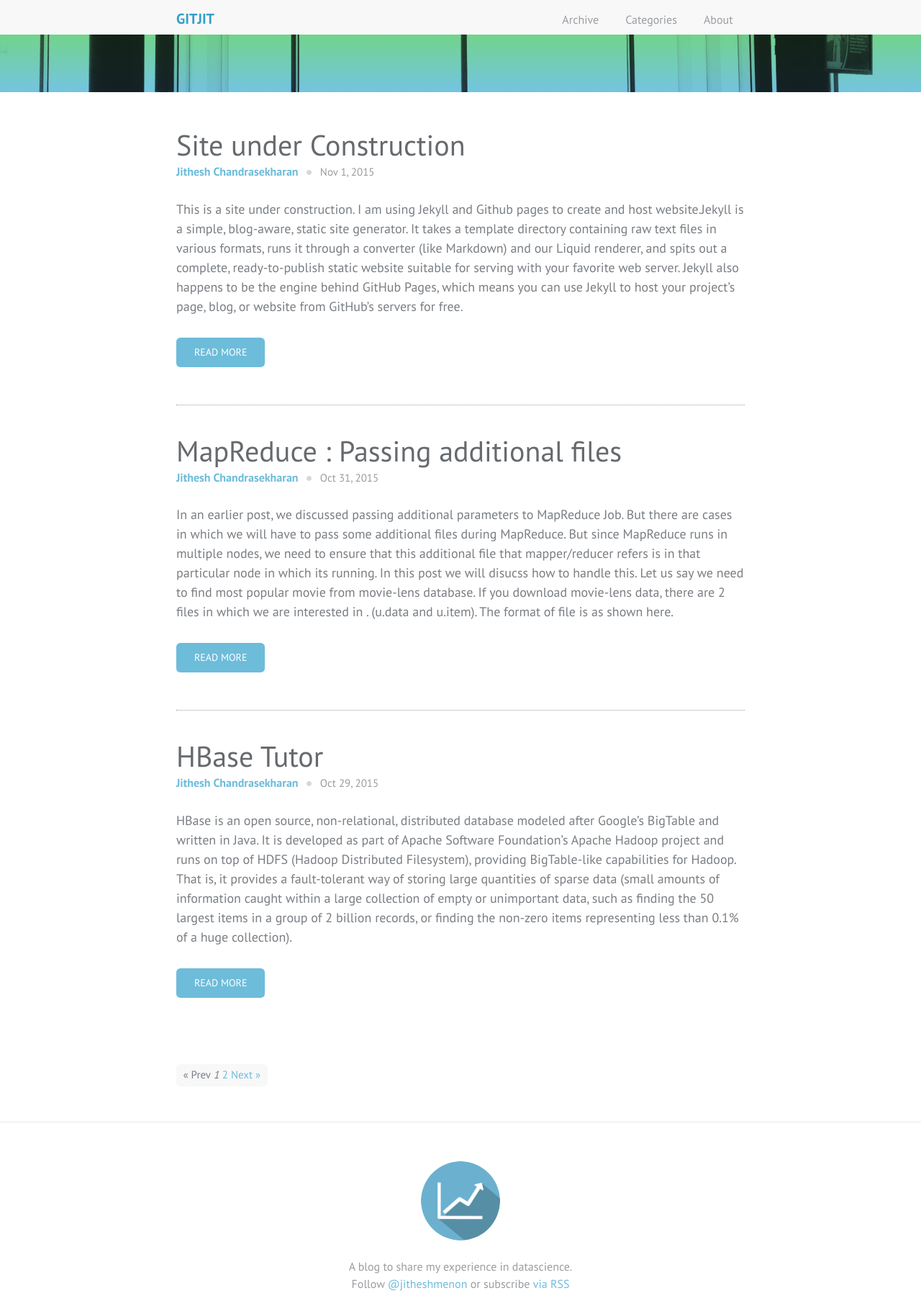
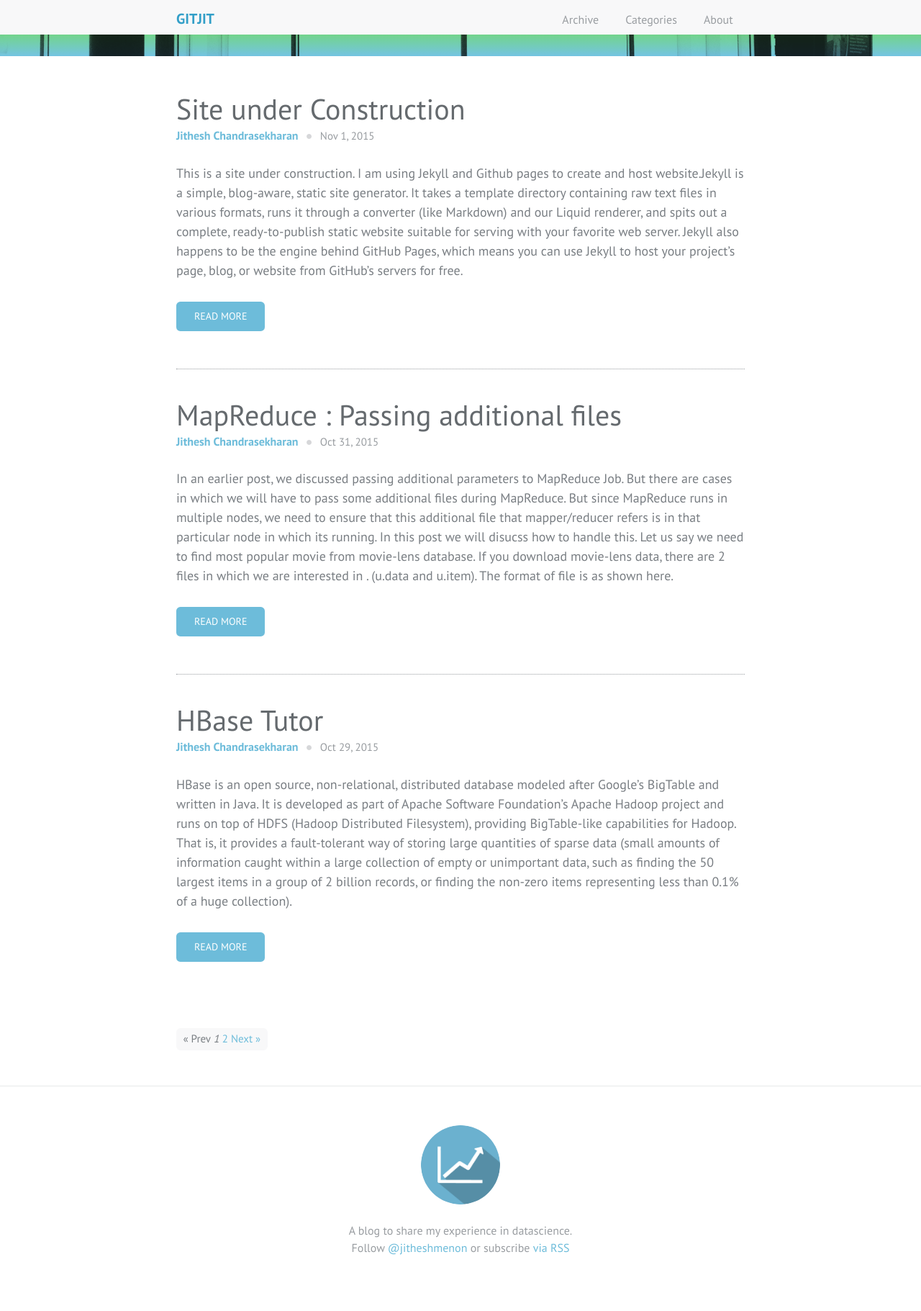
Before and after one commit to gitjit/gitjit.github.io, a Jekyll site: the page built from index.html, in a window 1280 px wide. Shown: the whole page at 72% size. Built offline with Jekyll 4.4.1, drawn with Linux system fonts in a browser that asks for light colours; the list of posts is cut into pages by our own code; after the commit the page ends 1771 px from its top, so only the background shows below that.

Commit message:
edited hero

```diff
--- a/_sass/modules/_hero.scss
+++ b/_sass/modules/_hero.scss
@@ -3,7 +3,7 @@
 // ==========================================================================
 
 .hero {
-	height: 80px;
+	height: 30px;
 	background: url('#{$path--rel}/bg-main.jpg'),
 	            linear-gradient(#75da8f, #77cae9);
 	background-blend-mode: multiply;
```
